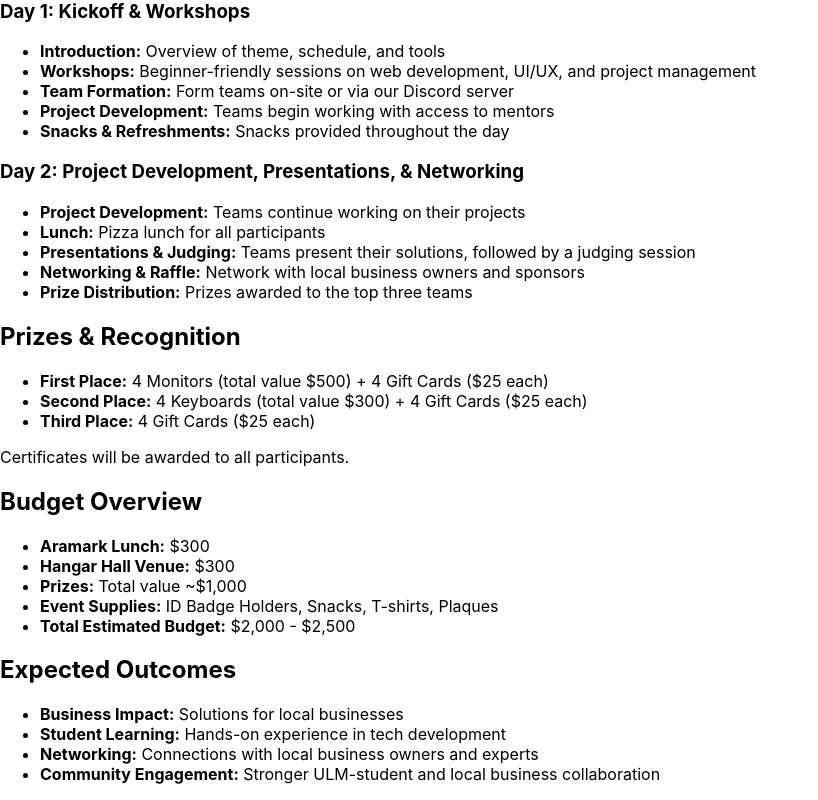
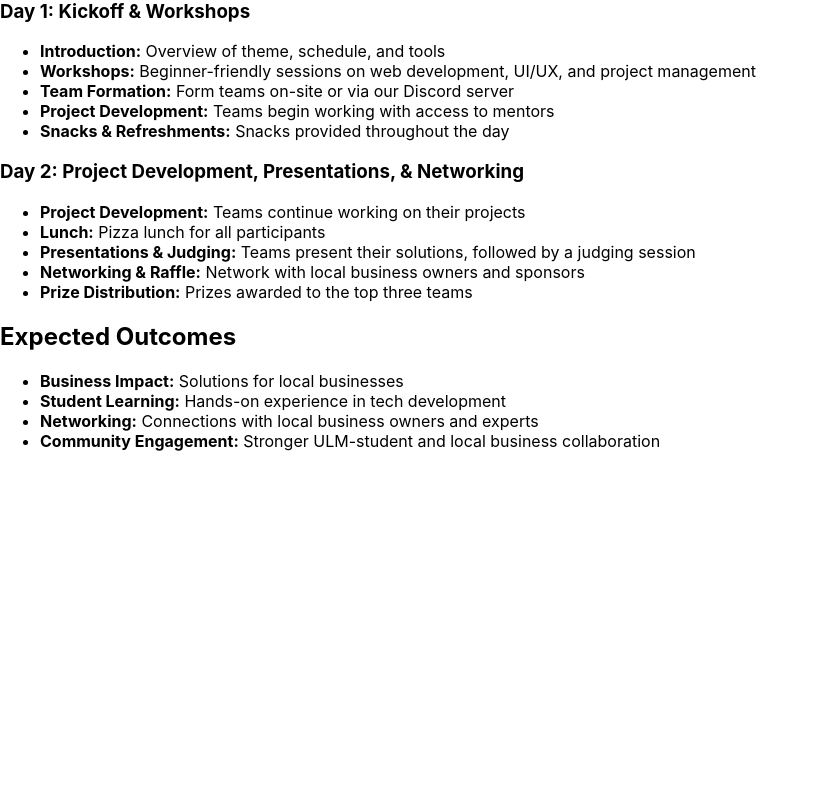
Before and after one commit to GDSC-ULM/GDSC-Website, a React (Create React App) app: page /hawkthon in a window 1280 px wide. Shown: the part 1031-1831 px from the top of the page, without its empty margins (0-818 px from the left). After the commit the page ends 1498 px from the top, so only its background shows below. Built offline with nearby package versions, Linux system fonts and the light colour scheme.

Commit message:
hack added

```diff
--- a/src/Hawkthon/HawkthonAnnouncement.js
+++ b/src/Hawkthon/HawkthonAnnouncement.js
@@ -83,26 +83,6 @@ const HawkthonAnnouncement = () => {
                 </ul>
             </section>
 
-            <section>
-                <h2>Prizes & Recognition</h2>
-                <ul>
-                    <li><strong>First Place:</strong> 4 Monitors (total value $500) + 4 Gift Cards ($25 each)</li>
-                    <li><strong>Second Place:</strong> 4 Keyboards (total value $300) + 4 Gift Cards ($25 each)</li>
-                    <li><strong>Third Place:</strong> 4 Gift Cards ($25 each)</li>
-                </ul>
-                <p>Certificates will be awarded to all participants.</p>
-            </section>
-
-            <section>
-                <h2>Budget Overview</h2>
-                <ul>
-                    <li><strong>Aramark Lunch:</strong> $300</li>
-                    <li><strong>Hangar Hall Venue:</strong> $300</li>
-                    <li><strong>Prizes:</strong> Total value ~$1,000</li>
-                    <li><strong>Event Supplies:</strong> ID Badge Holders, Snacks, T-shirts, Plaques</li>
-                    <li><strong>Total Estimated Budget:</strong> $2,000 - $2,500</li>
-                </ul>
-            </section>
 
             <section>
                 <h2>Expected Outcomes</h2>
```
